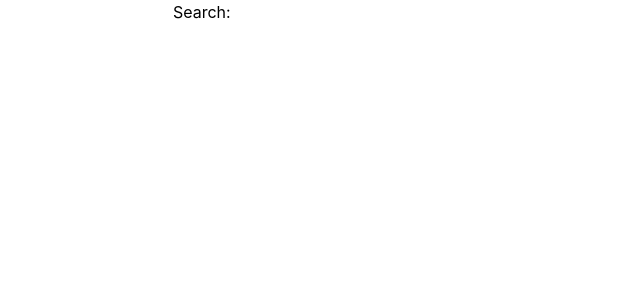
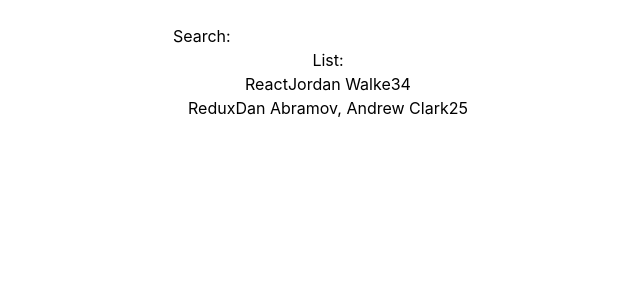
Before and after one commit to codewithfunn/react-book-ref-first-app, a React (Create React App) app: page / in a window 1280 px wide. Shown: the top 300 px of the page, without its empty margins (312-952 px from the left). Built offline with nearby package versions, Linux system fonts and the light colour scheme.

Commit message:
7th Creating a list Component in reactjs

```diff
--- a/src/App.js
+++ b/src/App.js
@@ -1,19 +1,13 @@
+import List from './components/List';
 import './App.css';
-// List in React.js [list]
-const number = [2,4,5,2,15];
-const newNumber = number.map(function(num){
-  return num*2;
-})
-console.log(newNumber);
+
 function App() {
 
   return (
-    <div className="App">
-
-
-       <label htmlFor="Search">Search: </label>
-       <input type="text" id='search'  />
-
+    <div className=" my-6 App ">
+       <label htmlFor="Search " className=' '>Search: </label>
+       <input type="text" id='search' className='hover:border-2 hover:border-red-200 mx-auto'  />
+      <List/>
     </div>
   );
 }
--- /dev/null
+++ b/src/components/List.js
@@ -0,0 +1,41 @@
+import React from 'react'
+// don’t render any other components are called leaf components(_list)
+const lists = [
+  {
+    title: 'React',
+    url: 'https://reactjs.org/',
+    author: 'Jordan Walke',
+    num_comments: 3,
+    points: 4,
+    objectID: 0,
+    },
+    {
+    title: 'Redux',
+    url: 'https://redux.js.org/',
+    author: 'Dan Abramov, Andrew Clark',
+    num_comments: 2,
+    points: 5,
+    objectID: 1,
+    },
+]
+const List = () => {
+  return (
+    <div className='container'>
+      <h1>List:</h1>
+      {lists.map(function(item) {
+   return (
+      <div key={item.objectID}>
+      <span>
+      <a href={item.url}>{item.title}</a>
+      </span>
+      <span>{item.author}</span>
+      <span>{item.num_comments}</span>
+      <span>{item.points}</span>
+      </div>
+    );
+})}
+    </div>
+  )
+}
+
+export default List
```
